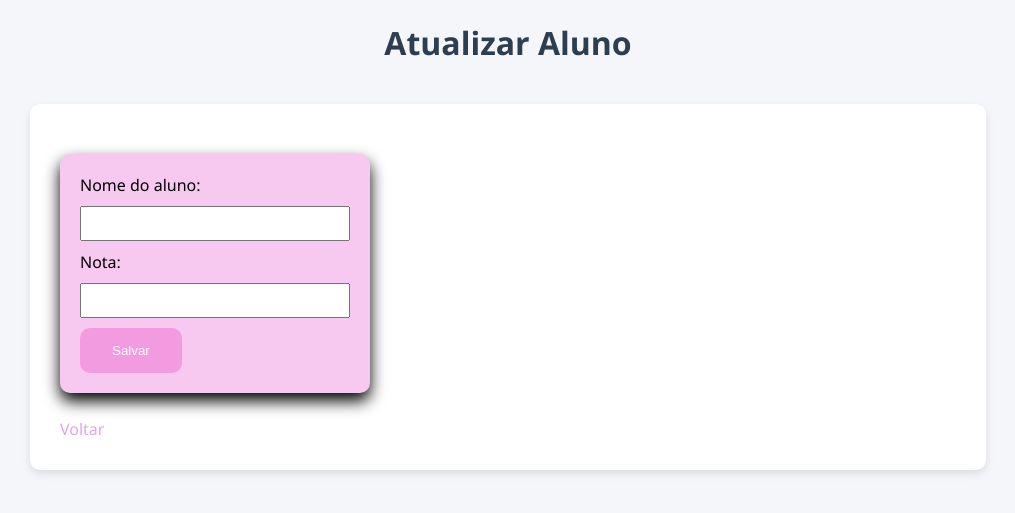
After one commit to kazukiwi/FastAPI---HTML, a FastAPI app: template templates/atualizar.html in a window 1280 px wide. The commit adds this page. Shown: the top 513 px of the page, without its empty margins (132-1147 px from the left). Run offline with FastAPI, Linux system fonts and the light colour scheme; the template is opened without the code that fills it, so the values that code supplies are empty.

Commit message:
Criação do caminho atualizar

```diff
--- a/main.py
+++ b/main.py
@@ -29,7 +29,7 @@ alunos = [
         "nota": 7.5
     },
     {
-        "nome": "Kazuki",
+        "nome": "Felipe",
         "nota": 5.5
     },
     {
@@ -57,3 +57,20 @@ def cadastro(request: Request):
 def salvar_aluno(nome: str = Form(...), nota: float = Form(...)):
     alunos.append({"nome": nome, "nota": nota})
     return RedirectResponse(url="/", status_code=303)
+
+#Rota de atualizar (Tela cadastro)
+@app.get("/atualizar")
+def atualizar(request: Request):
+    return templates.TemplateResponse(
+        "atualizar.html", {"request": request}
+    )
+
+#Rota de atulizar na lista
+@app.post("/atualizar")
+def atualizar_alunos(nome: str = Form(...), nota: float = Form(...)):
+    for aluno in alunos:
+        if aluno["nome"] == nome:
+            aluno["nota"] = nota
+            return RedirectResponse(url="/", status_code=303)
+
+    raise HTTPException(status_code=404, detail="Aluno não encontrado")
--- a/templates/alunos.html
+++ b/templates/alunos.html
@@ -12,6 +12,7 @@
     <div class="container">
         <h1>Lista de alunos</h1>
         <a href="/cadastro", class="botao">Novo aluno</a>
+        <a href="/atualizar", class="botao">Atualizar aluno</a>
         <table>
             <thead>
                 <tr>
--- /dev/null
+++ b/templates/atualizar.html
@@ -0,0 +1,31 @@
+<!DOCTYPE html>
+<html lang="pt-br">
+
+<head>
+    <meta charset="UTF-8">
+    <meta name="viewport" content="width=device-width, initial-scale=1.0">
+    <title>Atualizar alunos</title>
+    <link rel="stylesheet" href="/static/style.css">
+</head>
+
+<body>
+    <h1>Atualizar Aluno</h1>
+    <div class="container">
+    <form action="/atualizar" method="post">
+        <label>
+            Nome do aluno:
+        </label>
+        <input type="text" name="nome" required>
+
+        <label>
+            Nota:
+        </label>
+        <input type="number" name="nota" required>
+
+        <button type="submit" class="botao">Salvar</button>
+    </form>
+    <a href="/" class="voltar">Voltar</a>
+    </div>
+</body>
+
+</html>
```
